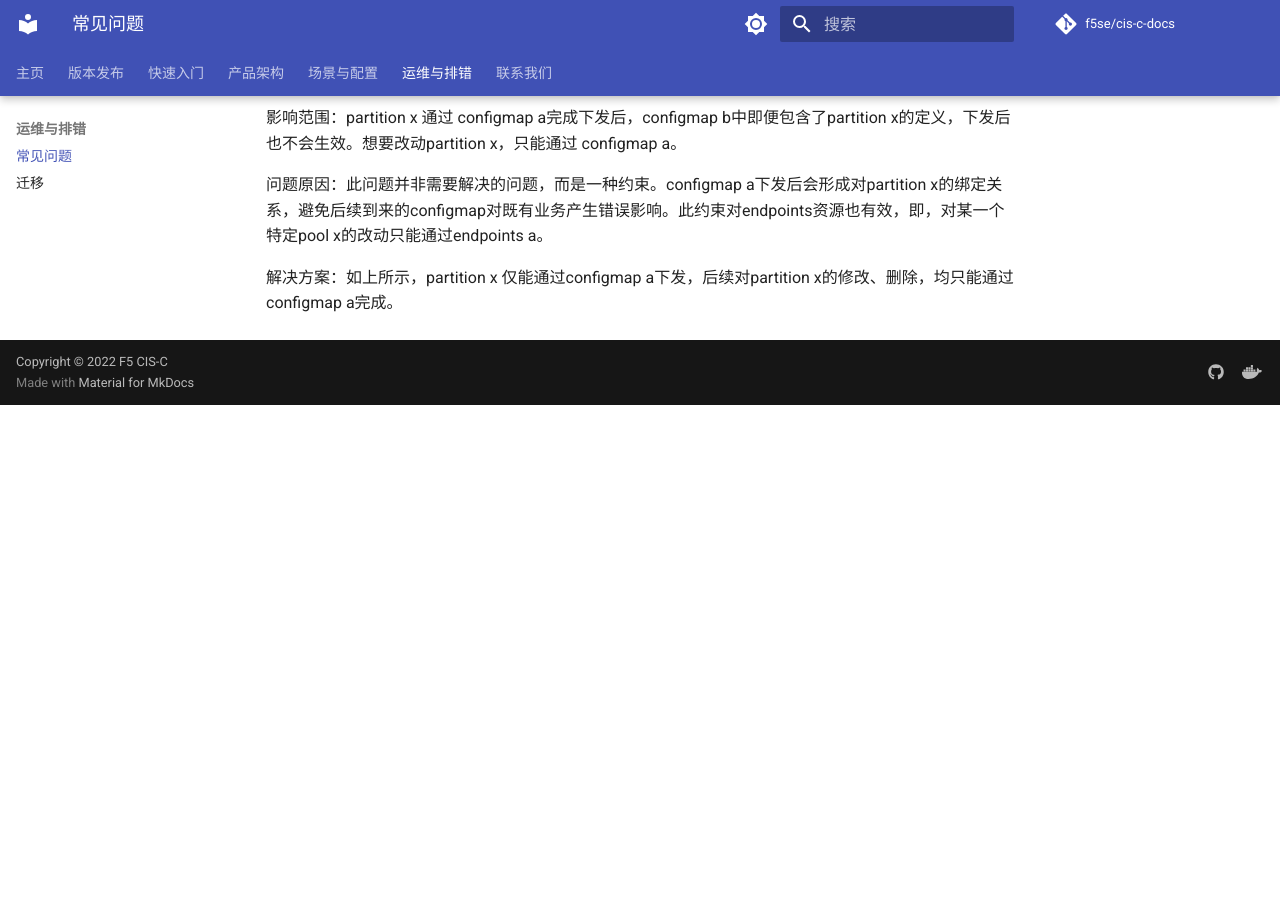
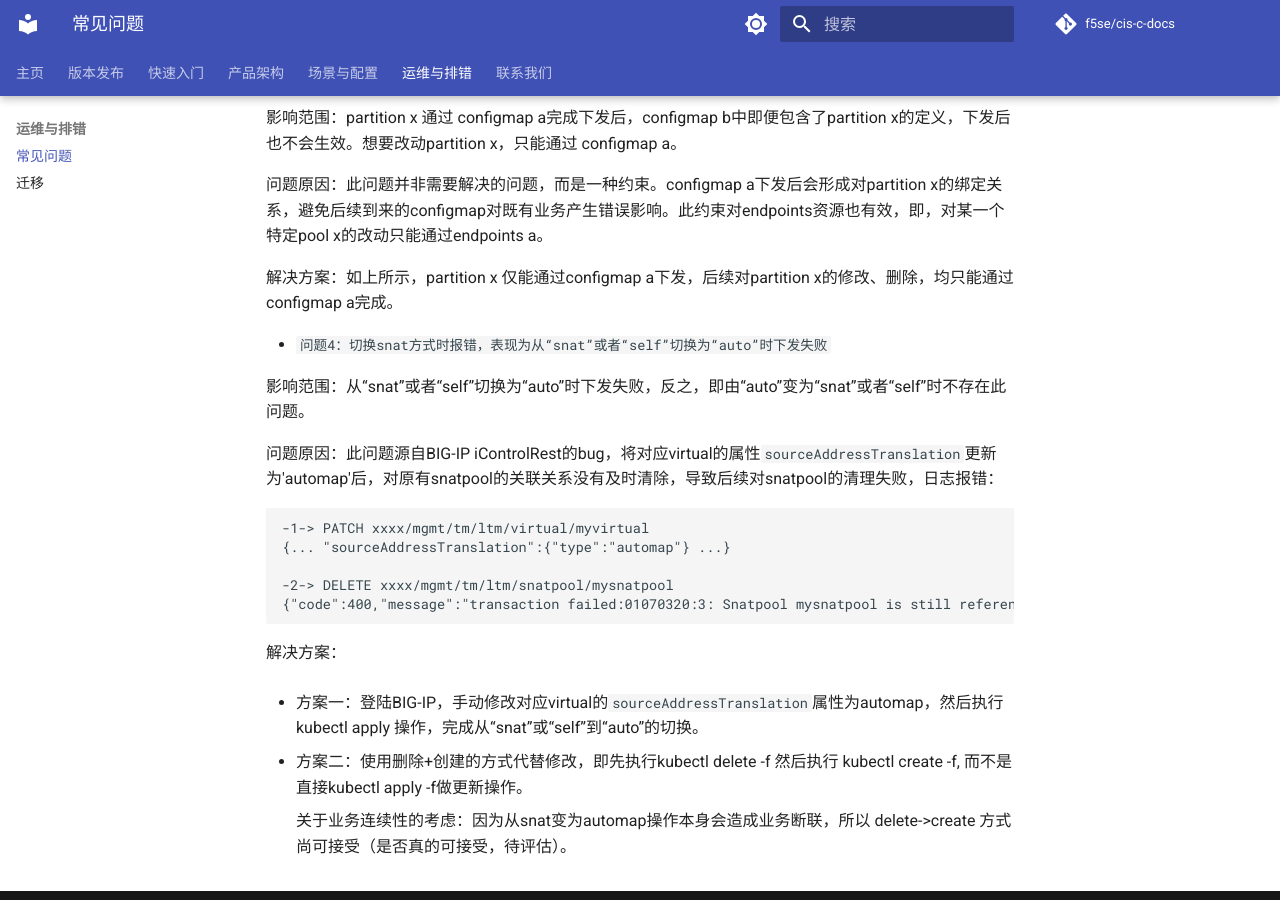
Before and after one commit to f5se/cis-c-docs, an MkDocs documentation site: the page built from docs/Operation-and-troubleshooting/ki.md, in a window 1280 px wide and 900 px high, scrolled down 625 px. Built offline with MkDocs 1.6.1 and Material for MkDocs 9.7.7, drawn with Linux system fonts in a browser that asks for light colours; comment, search, counter and statistics services are not loaded; before the commit the page ends 1030 px from its top, so only the background shows below that.

Commit message:
Add snat switching known issue.

````diff
--- a/docs/Operation-and-troubleshooting/ki.md
+++ b/docs/Operation-and-troubleshooting/ki.md
@@ -25,3 +25,25 @@
    问题原因：此问题并非需要解决的问题，而是一种约束。configmap a下发后会形成对partition x的绑定关系，避免后续到来的configmap对既有业务产生错误影响。此约束对endpoints资源也有效，即，对某一个特定pool x的改动只能通过endpoints a。
 
    解决方案：如上所示，partition x 仅能通过configmap a下发，后续对partition x的修改、删除，均只能通过configmap a完成。
+
+* ` 问题4：切换snat方式时报错，表现为从“snat”或者“self”切换为“auto”时下发失败`
+
+  影响范围：从“snat”或者“self”切换为“auto”时下发失败，反之，即由“auto”变为“snat”或者“self”时不存在此问题。
+
+  问题原因：此问题源自BIG-IP iControlRest的bug，将对应virtual的属性`sourceAddressTranslation`更新为'automap'后，对原有snatpool的关联关系没有及时清除，导致后续对snatpool的清理失败，日志报错：
+
+  ```
+  -1-> PATCH xxxx/mgmt/tm/ltm/virtual/myvirtual
+  {... "sourceAddressTranslation":{"type":"automap"} ...}
+
+  -2-> DELETE xxxx/mgmt/tm/ltm/snatpool/mysnatpool
+  {"code":400,"message":"transaction failed:01070320:3: Snatpool mysnatpool is still referenced by a virtual server.","errorStack":[],"apiError":2}
+  ```
+
+  解决方案：
+
+  * 方案一：登陆BIG-IP，手动修改对应virtual的`sourceAddressTranslation`属性为automap，然后执行kubectl apply 操作，完成从“snat”或“self”到“auto”的切换。
+
+  * 方案二：使用删除+创建的方式代替修改，即先执行kubectl delete -f 然后执行 kubectl create -f, 而不是直接kubectl apply -f做更新操作。
+
+    关于业务连续性的考虑：因为从snat变为automap操作本身会造成业务断联，所以 delete->create 方式尚可接受（是否真的可接受，待评估）。
````
